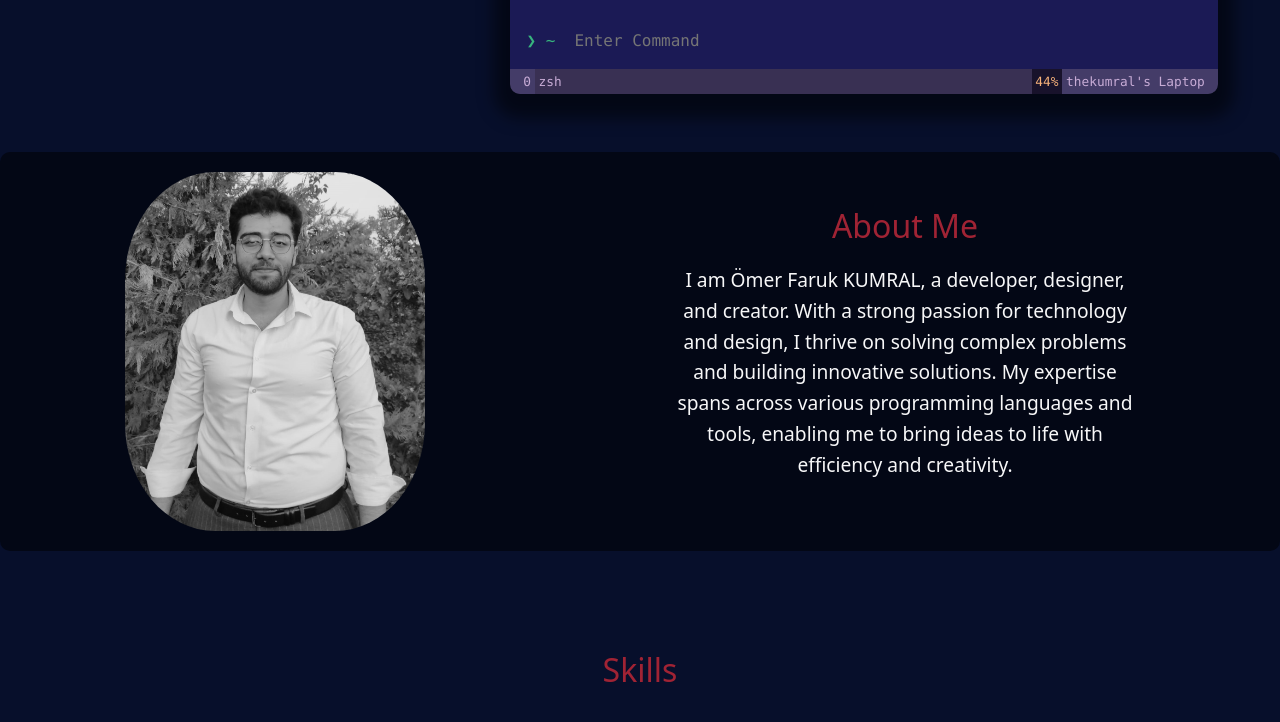
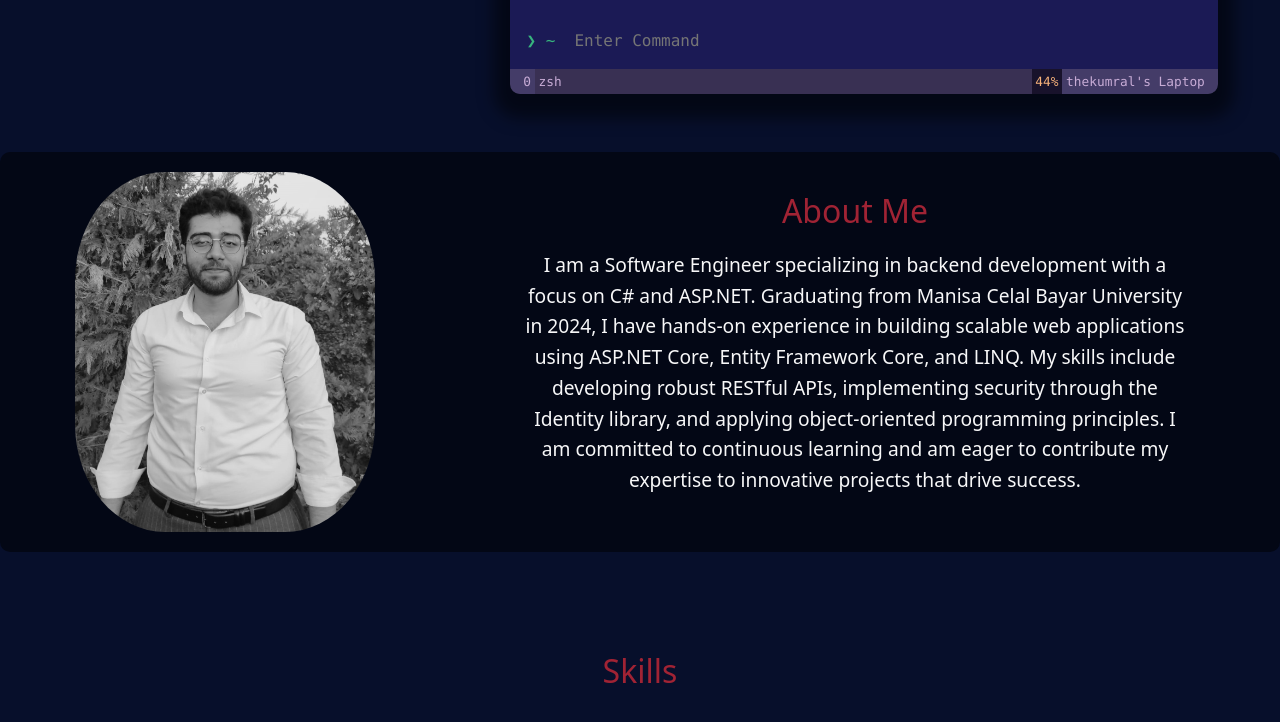
Before and after one commit to thekumral/thekumral.github.io, a website: page index.html in a window 1280 px wide. Shown: the part 546-1268 px from the top of the page. Drawn offline with nearby package versions, Linux system fonts and the light colour scheme.

Commit message:
about section edited

```diff
--- a/assets/scss/styles.scss
+++ b/assets/scss/styles.scss
@@ -523,8 +523,8 @@ body {
     display: flex;
     flex-direction: column;
     align-items: center;
-    padding: 20px; // Add padding to prevent squeezing
-    max-width: 500px; // Max width for text container
+    padding: 20px;
+    max-width: 700px;
 
     h2 {
       font-size: 2rem;
@@ -1148,7 +1148,7 @@ body {
       max-width: 100px;
     }
     .about-text {
-      max-width: 100%;
+      max-width: 500px;
     }
   }
   .projects-section,
--- a/index.html
+++ b/index.html
@@ -146,11 +146,15 @@
           <div class="about-text">
             <h2>About Me</h2>
             <p>
-              I am Ömer Faruk KUMRAL, a developer, designer, and creator. With a
-              strong passion for technology and design, I thrive on solving
-              complex problems and building innovative solutions. My expertise
-              spans across various programming languages and tools, enabling me
-              to bring ideas to life with efficiency and creativity.
+              I am a Software Engineer specializing in backend development with
+              a focus on C# and ASP.NET. Graduating from Manisa Celal Bayar
+              University in 2024, I have hands-on experience in building
+              scalable web applications using ASP.NET Core, Entity Framework
+              Core, and LINQ. My skills include developing robust RESTful APIs,
+              implementing security through the Identity library, and applying
+              object-oriented programming principles. I am committed to
+              continuous learning and am eager to contribute my expertise to
+              innovative projects that drive success.
             </p>
           </div>
         </div>
```
Also changed, not shown: assets/css/styles.css.
